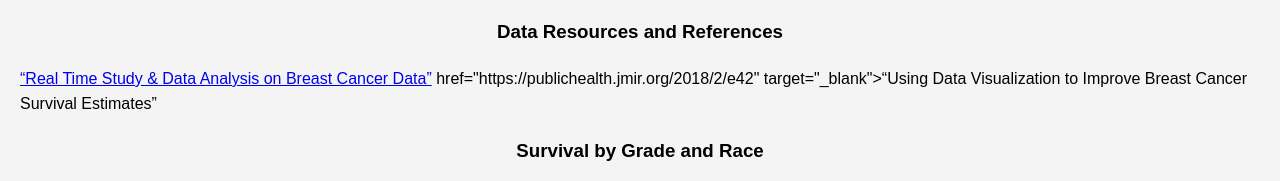
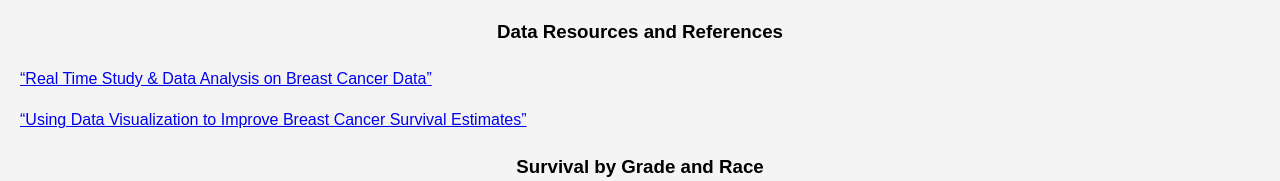
Before and after one commit to kaylan15/BreastCancerStudy, a plain HTML site: page index.html in a window 1280 px wide. Shown: the part 1334-1515 px from the top of the page. Drawn offline with Linux system fonts and the light colour scheme; a script that the page names is missing.

Commit message:
Update index.html

```diff
--- a/index.html
+++ b/index.html
@@ -146,8 +146,11 @@
     <h3> Data Resources and References </h3>
     <p>
     <a href="https://www.researchgate.net/profile/Manal-Abdullah-2/publication/337854774_Real_time_data_analysis_and_visualization_for_the_breast_cancer_disease/links/60213d0f45851589398c9dd6/Real-time-data-analysis-and-visualization-for-the-breast-cancer-disease.pdf?_sg%5B0%5D=started_experiment_milestone&origin=journalDetail" target="_blank">“Real Time Study & Data Analysis on Breast Cancer Data”</a>
-    <a> href="https://publichealth.jmir.org/2018/2/e42" target="_blank">“Using Data Visualization to Improve Breast Cancer Survival Estimates”</a>
-</p>
+    </p>
+
+    <p>
+    <a href="https://publichealth.jmir.org/2018/2/e42" target="_blank">“Using Data Visualization to Improve Breast Cancer Survival Estimates”</a>
+    </p>
 
 
     <h3>Survival by Grade and Race</h3>
```
